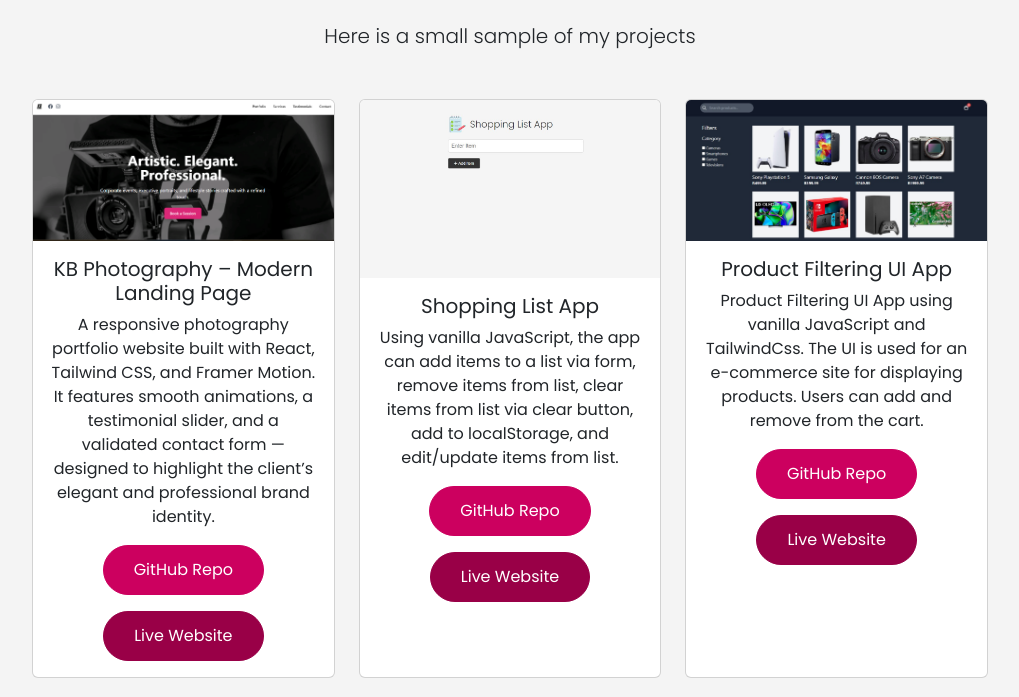
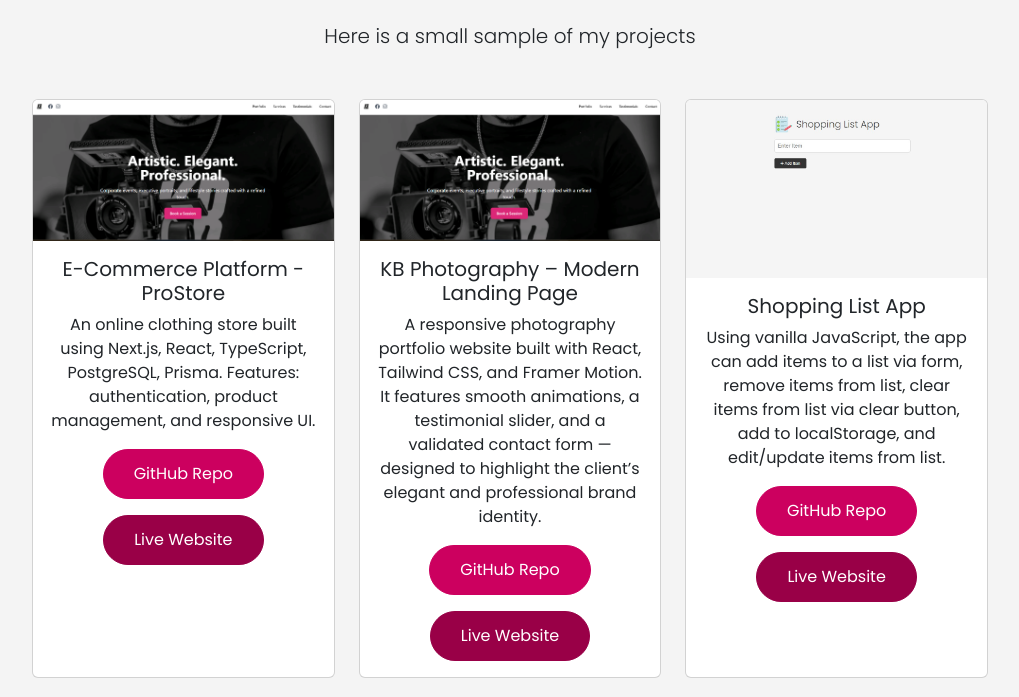
Before and after one commit to lebogang-developer/personal-portfolio-website, a website: page index.html in a window 1280 px wide. Shown: the part 2571-3268 px from the top of the page, without its empty margins (130-1149 px from the left). Drawn offline with nearby package versions, Linux system fonts and the light colour scheme; files that its build step writes are made by us from their sources.

Commit message:
Project added

```diff
--- a/index.html
+++ b/index.html
@@ -211,6 +211,21 @@
         </div>
 
         <div class="row row-cols-1 row-cols-md-2 row-cols-lg-3 g-4">
+          <div class="col-md-4">
+            <!-- Project 1 -->
+            <div class="card h-100 d-flex flex-column text-center">
+              <img src="images/Screenshot (2).png" class="card-img-top" alt="Project Image 1">
+              <div class="card-body">
+                <h5 class="card-title">E-Commerce Platform - ProStore</h5>
+                <p class="card-text">
+                  An online clothing store built using Next.js, React, TypeScript, PostgreSQL, Prisma.
+                 Features: authentication, product management, and responsive UI.
+                </p>
+                <a href="https://github.com/lebogang-developer/prostore" class="btn btn-primary mb-3 rounded-5" target="_blank">GitHub Repo</a>
+                <a href="https://prostore-three-rosy.vercel.app/" class="btn btn-secondary rounded-5" target="_blank">Live Website</a>
+              </div>
+            </div>
+          </div>
           <div class="col-md-4">
             <!-- Project 1 -->
             <div class="card h-100 d-flex flex-column text-center">
```
